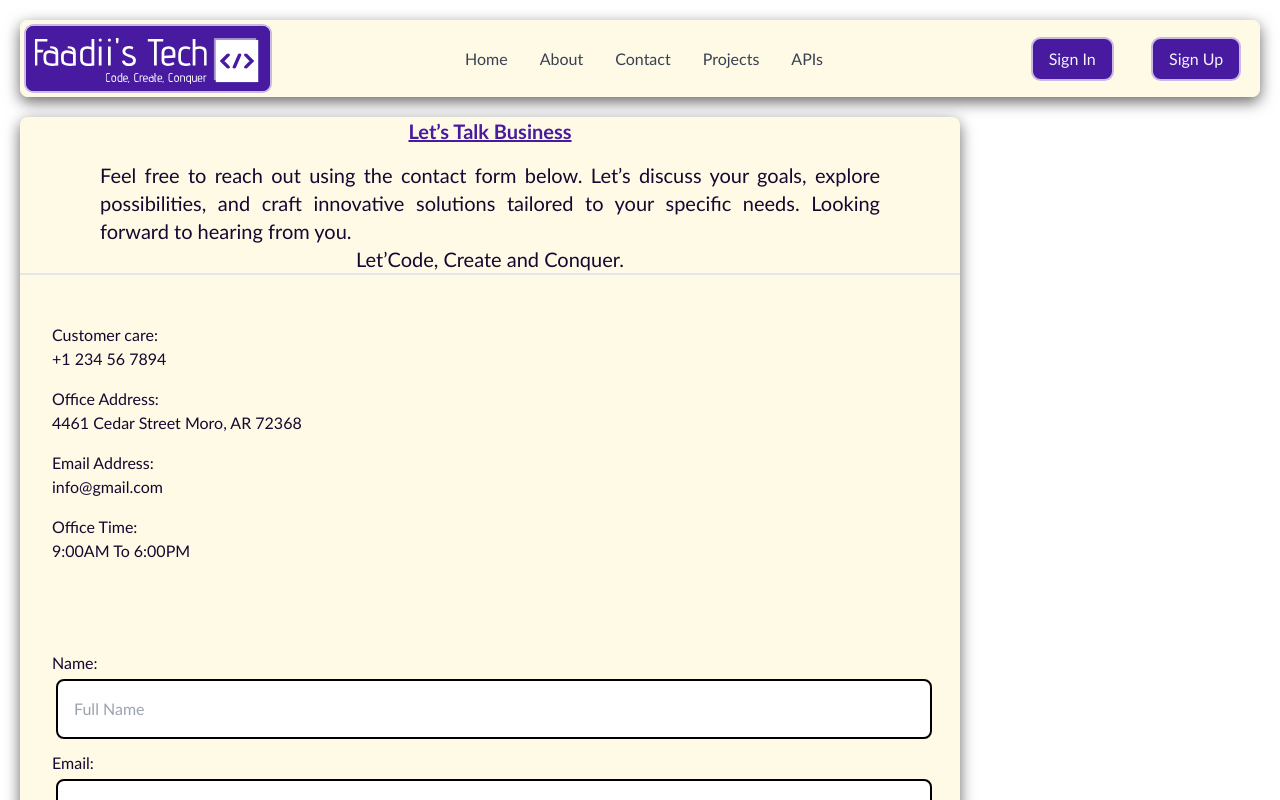
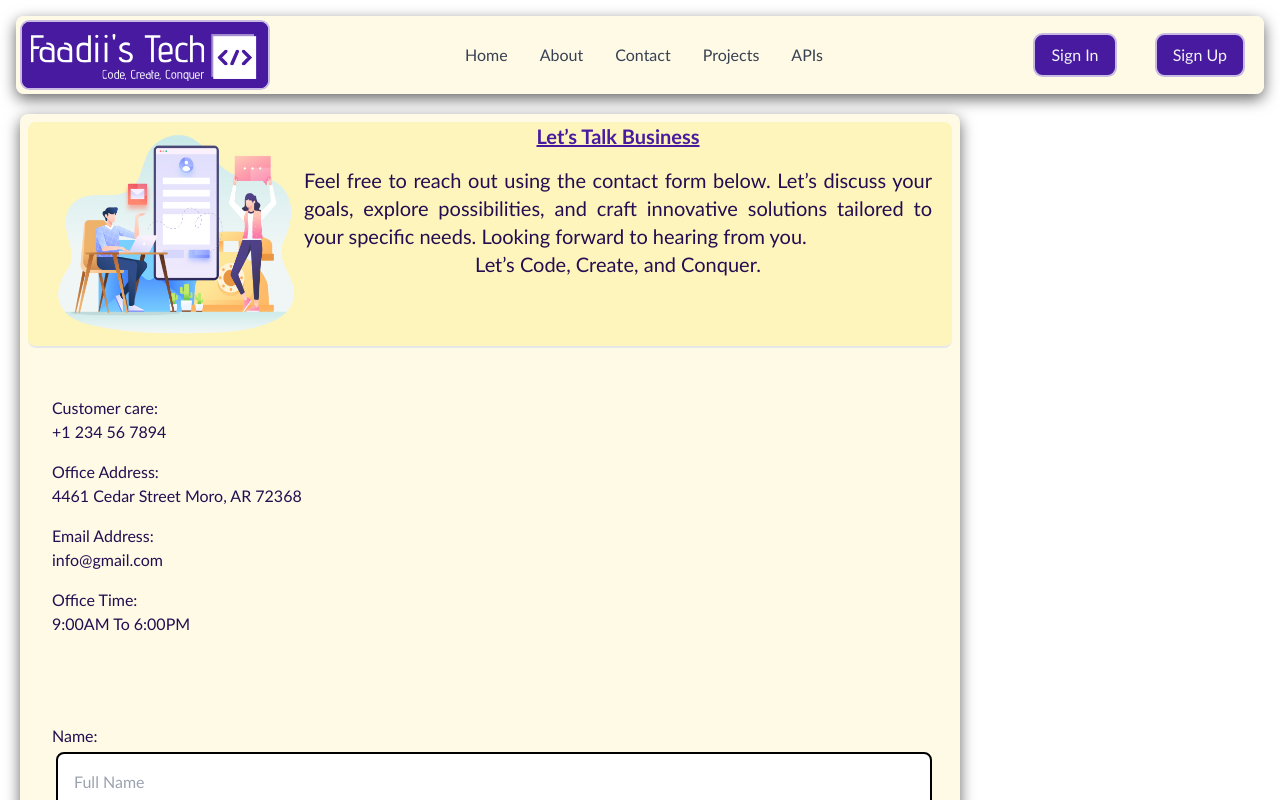
Before and after one commit to Mr-Fahad-Rajput/portfolio, a React (Vite) app in the folder Floatfolio/frontend/: page /contact in a window 1280 px wide. Shown: the top 800 px of the page. Built offline with nearby package versions, Linux system fonts and the light colour scheme.

Commit message:
Progress Contact

```diff
--- a/Floatfolio/frontend/src/main.css
+++ b/Floatfolio/frontend/src/main.css
@@ -20,7 +20,7 @@
 
   /*Sign Up Style Div*/
 .div{
-  @apply box-border border-lBrand bg-gray-100 text-balBrand border-2 rounded-[0.6em] text-[1rem] leading-[.5] ;
+  @apply box-border border-lBrand bg-mainBg text-balBrand border-2 rounded-[0.6em] text-[1rem] leading-[.5] ;
     box-shadow: 0 0 30px 30px rgba(71, 26, 160, 0.2);
     transition: all 150ms ease-in-out;
 
@@ -61,7 +61,7 @@
 
 /* /Button Central/ */
 .btn2{
-    @apply md:p-4 p-2 max-md:m-1;
+    @apply md:p-4 md:py-2 p-2 max-md:m-1;
     transition: all 150ms ease-in-out;
 }
 .btn2:hover,
--- a/Floatfolio/frontend/src/pages/Contact.jsx
+++ b/Floatfolio/frontend/src/pages/Contact.jsx
@@ -1,4 +1,5 @@
 import { useState } from 'react';
+import conIcon from '../assets/contact.png';
 
 function Contact() {
   const [name, setName] = useState('');
@@ -20,15 +21,15 @@ function Contact() {
     <section className="mainContent bg-mainBg text-dBrand">
       <div className="">
         {/* Description Div */}
-        <div className=" border-b-2 h-1/5 md:px-20 text-xl">
+        <div className=" border-b-2 h-1/5 rounded-lg m-2 bg-secondaryBg md:px-5 text-xl overflow-hidden  text-dBrand">
             <div className="text-center">
-              {/* <img src="" alt="" className="icon" /> */}
+              <div className='inline-flex w-64 md:float-left'><img src={conIcon} alt="Contact Ilustration" className=' w-64 h-56'/></div>
               <h1 className="mb-4 dark:text-white font-semibold underline cursor-default text-balBrand">
                Let&rsquo;s Talk Business
               </h1>
               <p className=" mt-3 mx-auto text-justify ">
               Feel free to reach out using the contact form below. Let&rsquo;s discuss your goals, explore possibilities, and craft innovative solutions tailored to your specific needs. Looking forward to hearing from you.</p>
-              <p> Let&rsquo;Code, Create and Conquer.</p>
+              <p> Let&rsquo;s Code, Create, and Conquer.</p>
             </div>
         </div>
         {/* Divs After Heading */}
--- a/Floatfolio/frontend/src/pages/components/Navbar.jsx
+++ b/Floatfolio/frontend/src/pages/components/Navbar.jsx
@@ -12,7 +12,7 @@ function Navbar() {
 
   return (
     <>
-      <header className='flex flex-row sticky m-5 rounded-lg innerDiv overflow-auto '>
+      <header className='flex flex-row sticky m-4 rounded-lg innerDiv overflow-hidden  '>
      <nav className=" flex flex-wrap items-center justify-between md:py-0 text-lg text-gray-800 bg-mainBg rounded-lg ">
             {/* Logo */}
             <div className="w-[20%] h-fill m-1">
--- a/Floatfolio/frontend/src/pages/components/ResetPass.jsx
+++ b/Floatfolio/frontend/src/pages/components/ResetPass.jsx
@@ -45,7 +45,7 @@ function ResetPass() {
                           <span className="text-slate-400 me-2 cursor-default">
                             Remember Your Password?
                           </span>{" "}
-                          <a onClick={( ) => navigate('/signin',{ state: { fromSpecificPage: true } })} className="cursor-pointer text-dark dark:text-white fw-bold">
+                          <a onClick={( ) => navigate('/signin',{ state: { fromSpecificPage: true } })} className="cursor-pointer text-dark dark:text-white fw-bold hover:underline">
                             Sign In
                           </a>
                         </div>
--- a/Floatfolio/frontend/src/pages/components/SignIn.jsx
+++ b/Floatfolio/frontend/src/pages/components/SignIn.jsx
@@ -43,7 +43,7 @@ function SignIn() {
                             <label className=" text-slate-400 cursor-pointer" htmlFor="RememberMe"> Remember me </label>
                           </div>
                           <p className="mt-4 mb-0">
-                            <a onClick={( ) => navigate('/resetpass',{ state: { fromSpecificPage: true } })} className="text-balBrand cursor-pointer"> Forgot password ? </a>
+                            <a onClick={( ) => navigate('/resetpass',{ state: { fromSpecificPage: true } })} className="text-balBrand cursor-pointer hover:underline"> Forgot password ? </a>
                           </p>
                         </div>
                         <div className="mb-4">
@@ -54,7 +54,7 @@ function SignIn() {
                           <span className="text-slate-400 me-2 cursor-default">
                             Dont have an account ?
                           </span>{" "}
-                          <a onClick={( ) => navigate('/signup',{ state: { fromSpecificPage: true } })} className="text-dark dark:text-white fw-bold cursor-pointer">
+                          <a onClick={( ) => navigate('/signup',{ state: { fromSpecificPage: true } })} className="text-dark dark:text-white fw-bold cursor-pointer hover:underline">
                             Sign Up
                           </a>
                         </div>
--- a/Floatfolio/frontend/src/pages/components/SignUp.jsx
+++ b/Floatfolio/frontend/src/pages/components/SignUp.jsx
@@ -19,14 +19,14 @@ function SignUp() {
         <div className=" relative">
               {/* Start Content */}
               <div className="text-center m-auto ">
-                <div className="relative w-full max-w-sm m-auto p-7 div whitespace-nowrap z-20">
+                <div className="relative w-full max-w-sm m-auto p-5 div whitespace-nowrap z-20">
                     <h5 className="mb-8 text-xl dark:text-white font-semibold underline cursor-default">
                       SignUp
                     </h5>
                     <form>
                       <div className="grid grid-cols-1">
                         <div className="mb-4">
-                          <label className="dark:text-white mr-4" htmlFor="RegisterName" > Name:</label>
+                          <label className="dark:text-white mr-5" htmlFor="RegisterName" > Name:</label>
                           <input id="RegisterName" type="text"  className=" inp" placeholder="Full Name"/>
                         </div>
                         <div className="mb-4">
@@ -41,7 +41,7 @@ function SignUp() {
                           <div className="w-full">
                           <input className=" rounded w-4 h-4 me-2 border border-inherit cursor-pointer" type="checkbox" value="" id="AcceptT&C"/>
                           <label className=" text-slate-400" htmlFor="AcceptT&C">   I Accept{" "}
-                          <a href="" className="text-balBrand">     Terms And Condition   </a>
+                          <a href="" className="text-balBrand hover:underline">     Terms And Condition   </a>
                           </label>
                           </div>
                         </div>
@@ -51,7 +51,7 @@ function SignUp() {
                         <div className="text-center">
                           <span className="text-slate-400 me-2 cursor-default"> Already have an account ?{" "}
                           </span>{" "}
-                          <a onClick={( ) => navigate('/signin',{ state: { fromSpecificPage: true } })} className=" dark:text-white fw-bold cursor-pointer"> Sign in</a>
+                          <a onClick={( ) => navigate('/signin',{ state: { fromSpecificPage: true } })} className=" dark:text-white fw-bold cursor-pointer hover:underline"> Sign in</a>
                         </div>
                       </div>
                     </form>
--- a/Floatfolio/frontend/tailwind.config.js
+++ b/Floatfolio/frontend/tailwind.config.js
@@ -10,10 +10,11 @@ export default {
       },
       colors: {
         'mainBg':'#FEFAE6',
-        'textL': '#112A46',
+        'secondaryBg': '#fef5bd',
         'balBrand':'#471AA0',
+        'headingDark':'#FFB8F0', // temporary
         'lBrand':'#C8BAE3',
-        'dBrand':'#150830',
+        'dBrand':'#240d50',
       },
       fontFamily: {
         sans: ['Trebuchet MS', 'sans-serif'],
```
Also changed, not shown: Floatfolio/frontend/src/assets/contact.png (added).
